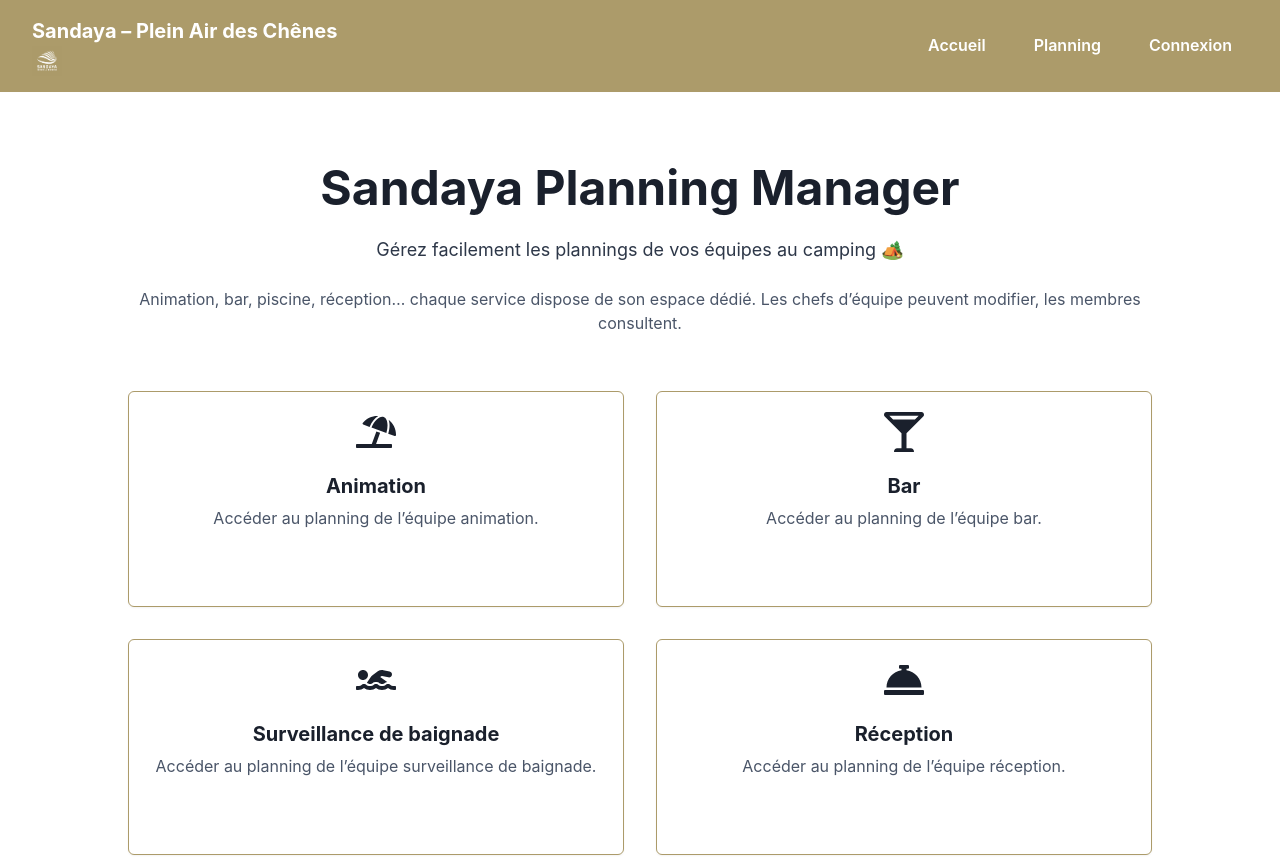
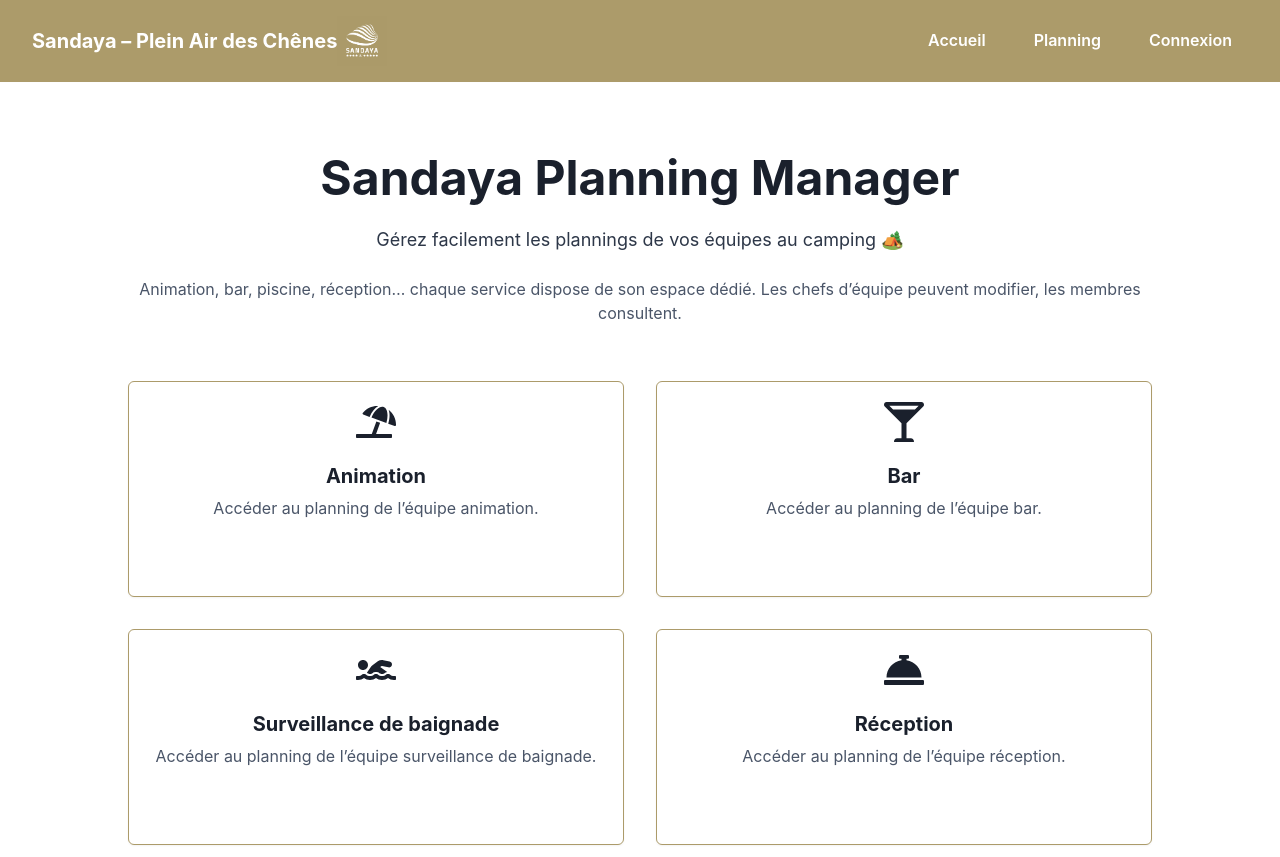
Before and after one commit to Malik971/green-planner, a React (Vite) app: page / in a window 1280 px wide. Shown: the top 857 px of the page. Built offline with nearby package versions, Linux system fonts and the light colour scheme; no server answers.

Commit message:
correction du text et du logo sandaya

```diff
--- a/src/layout/Layout.tsx
+++ b/src/layout/Layout.tsx
@@ -34,20 +34,18 @@
         px={8}
         shadow="sm"
       >
-        <Flex justify="space-between" align="center">
+        <Flex justify="space-between" align="center" direction="row">
           <Flex align="center" cursor="pointer" onClick={() => navigate("/")}>
-            {
               <Text fontSize="xl" fontWeight="bold">
                 Sandaya – Plein Air des Chênes{" "}
+              </Text>
                 <Image
                   src={logoSrc}
                   alt="Logo Sandaya"
-                  height="30px"
+                  height="50px"
                   mr={3}
                   objectFit="contain"
                 />
-              </Text>
-            }
           </Flex>
 
           {/* Navigation */}
--- a/src/main.tsx
+++ b/src/main.tsx
@@ -30,7 +30,7 @@
   {
     path: "/calendar/:team",
     element: (
-      <Layout>
+      <Layout logoSrc={logoSandaya}>
         <ProtectedRoute>
           <CalendarPage />
         </ProtectedRoute>
@@ -40,7 +40,7 @@
   {
     path: "/calendar/bar",
     element: (
-      <Layout>
+      <Layout logoSrc={logoSandaya}>
         <ProtectedRoute allowed={["admin", "manager"]}>
           <PlanningBar />
         </ProtectedRoute>
@@ -50,7 +50,7 @@
   {
     path: "/animations",
     element: (
-      <Layout>
+      <Layout logoSrc={logoSandaya}>
         <ProtectedRoute>
           <PlanningAnimation />
         </ProtectedRoute>
```
